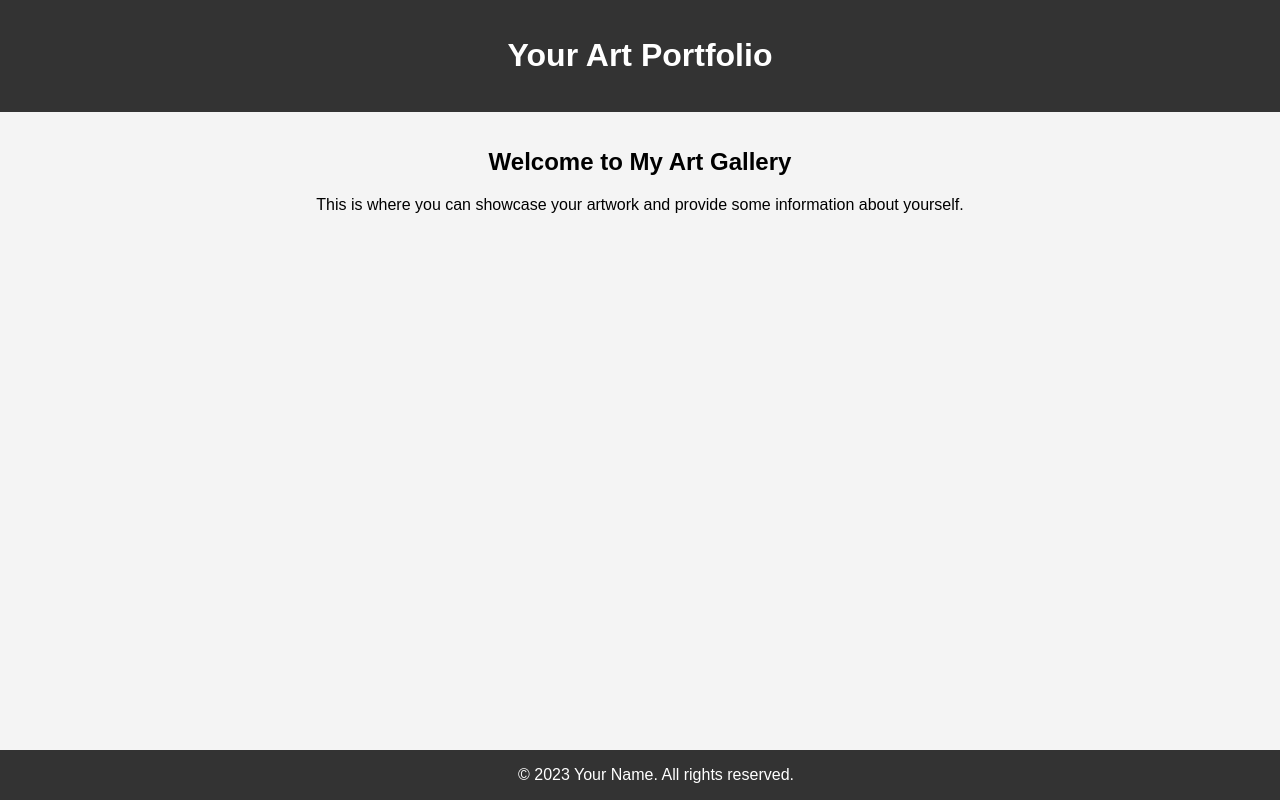
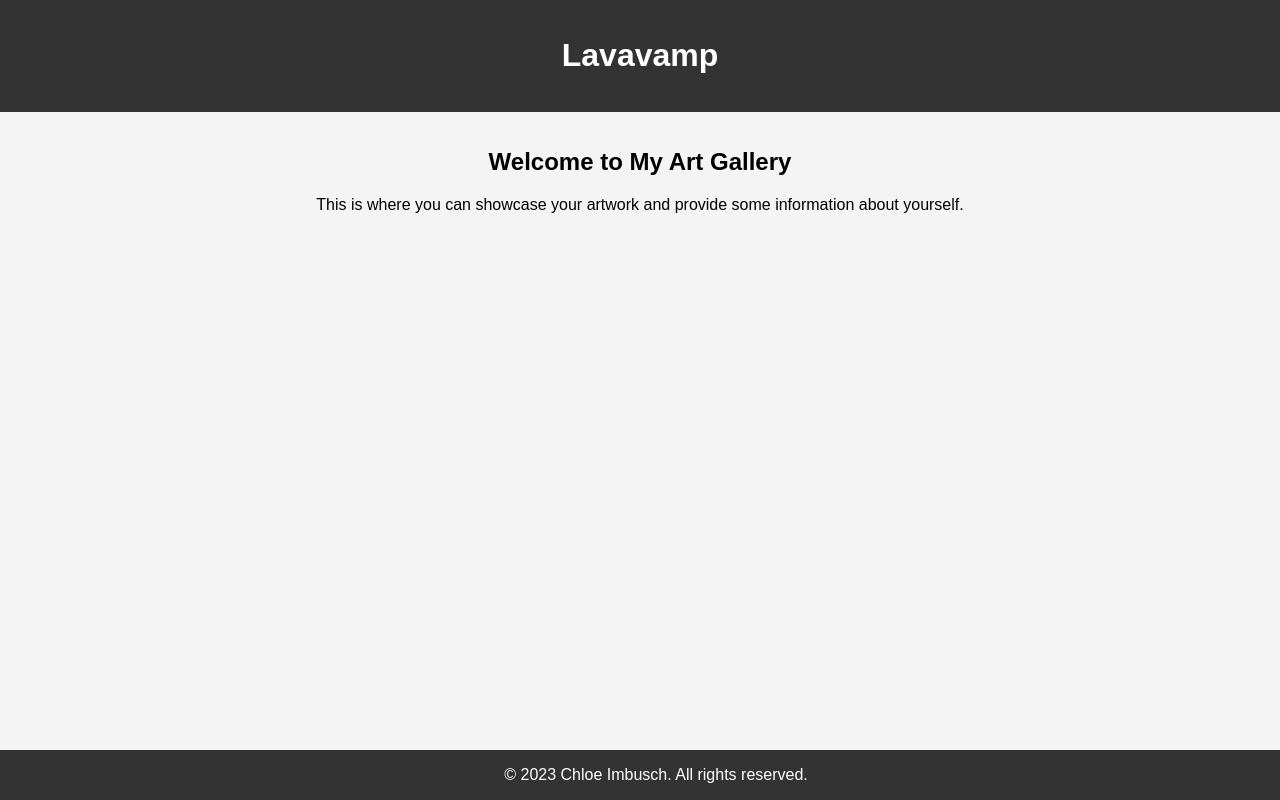
Before and after one commit to chloeimb/chloeimb.github.io, a React (Create React App) app: page / in a window 1280 px wide. Built offline with nearby package versions, Linux system fonts and the light colour scheme.

Commit message:
app.js change

```diff
--- a/src/App.js
+++ b/src/App.js
@@ -5,7 +5,7 @@ function App() {
   return (
     <div className="App">
       <header className="App-header">
-        <h1>Your Art Portfolio</h1>
+        <h1>Lavavamp</h1>
         {/* Add any additional header content, like navigation links, here */}
       </header>
 
@@ -16,7 +16,7 @@ function App() {
       </main>
 
       <footer className="App-footer">
-        &copy; 2023 Your Name. All rights reserved.
+        &copy; 2023 Chloe Imbusch. All rights reserved.
       </footer>
     </div>
   );
```
